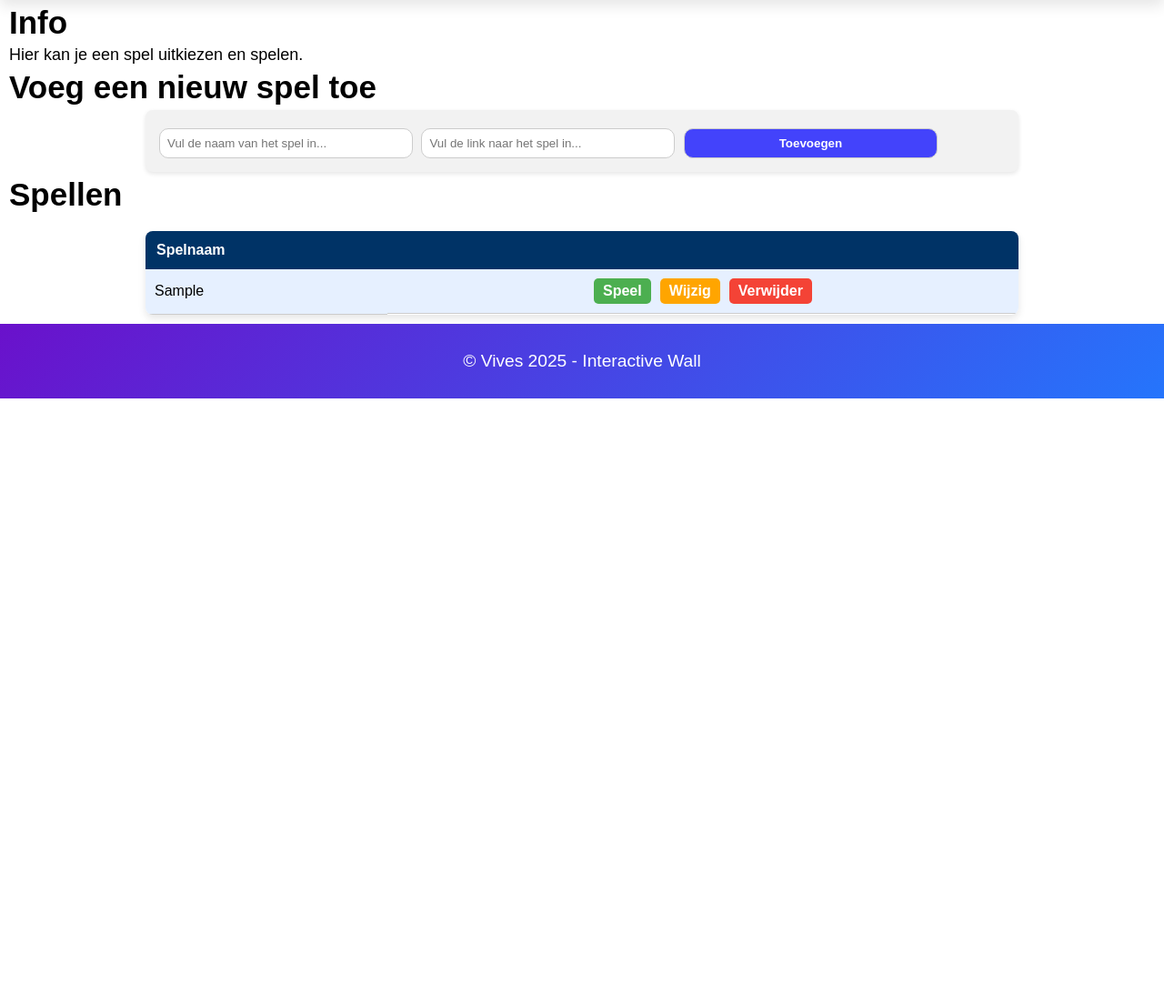
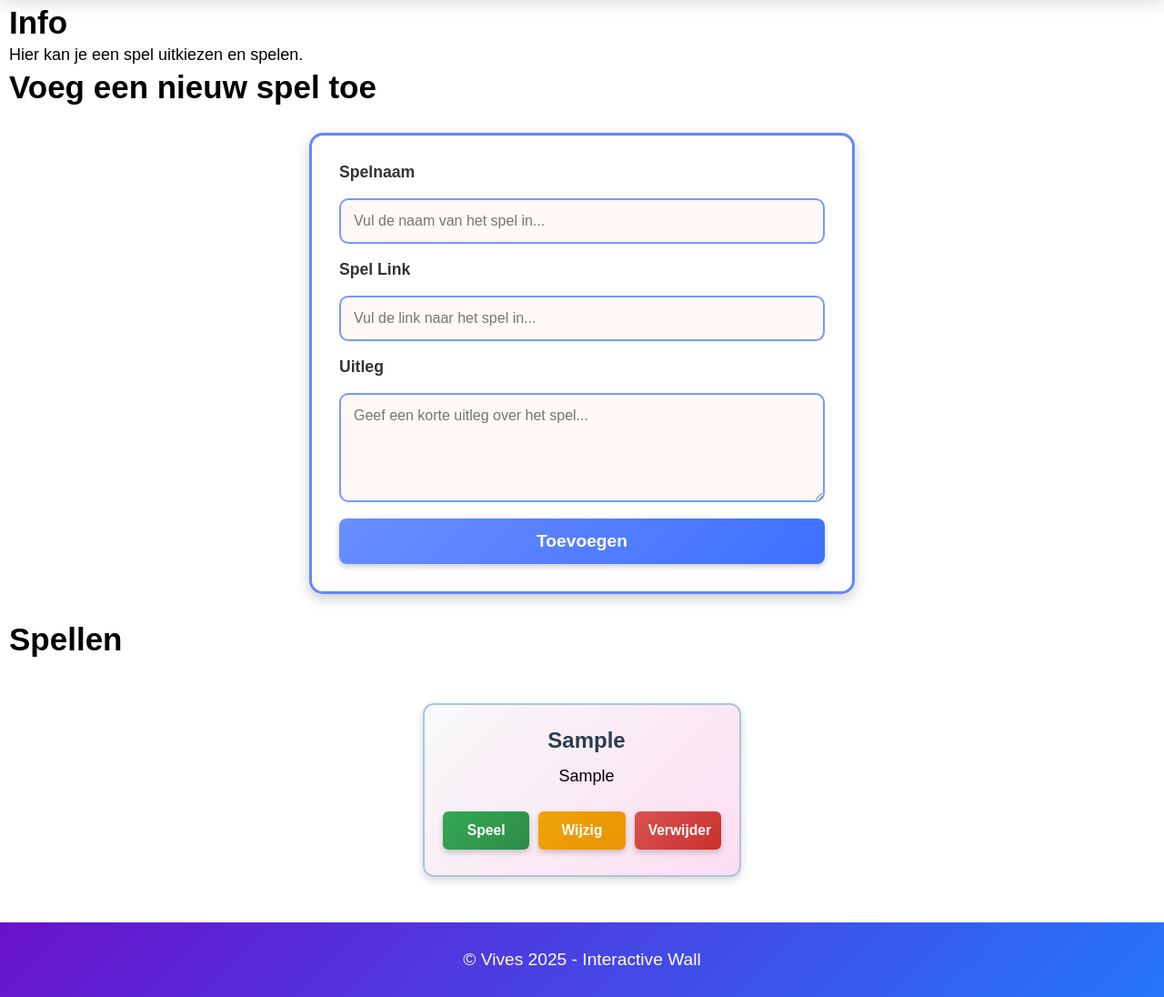
Before and after one commit to robberollez123/ProjectInteractiveWall, a PHP site: page /games.php in a window 1280 px wide. Shown: the part 80-1176 px from the top of the page at 91% size. Before the commit the page ends 518 px from the top, so only its background shows below. Run offline with PHP 8.4, Linux system fonts and the light colour scheme; the visitor is signed in with stand-in values (Sample User, id 1); tables that the repository leaves empty or names only in its code hold one stand-in row (values such as "Sample post"); a stand-in replaces the project's code that opens the database connection.

Commit message:
Spellen pagina update

```diff
--- a/Project/Code/Website/LOGIN/check-username.php
+++ b/Project/Code/Website/LOGIN/check-username.php
@@ -1,5 +1,6 @@
 <?php
 require_once "/../config/database.php";
+        // $linkDB = mysqli_connect("localhost", "root", "", "interactivewall") or die("Error: ".mysqli_connect_error());
 
 if (isset($_POST["username"])) {
     $username = trim($_POST["username"]);
--- a/Project/Code/Website/LOGIN/login.php
+++ b/Project/Code/Website/LOGIN/login.php
@@ -8,6 +8,7 @@ if ($_SERVER["REQUEST_METHOD"] == "POST") {
 
     // Verbinding maken met de database
     require_once __DIR__ . '/../config/database.php';
+        // $linkDB = mysqli_connect("localhost", "root", "", "interactivewall") or die("Error: ".mysqli_connect_error());
 
     // Controleer of de verbinding gelukt is
     if (!$linkDB) {
--- /dev/null
+++ b/Project/Code/Website/NAV PAGES/CSS/games.css
@@ -0,0 +1,176 @@
+.games-container {
+  display: flex;
+  flex-wrap: wrap;
+  justify-content: center; /* Zorgt voor mooie uitlijning */
+  gap: 20px; /* Ruimte tussen de spel-wrappers */
+  max-width: 1600px;
+  margin: 50px auto;
+}
+
+.spel-wrapper {
+  background: linear-gradient(135deg, #f8f9fa, #fcddf0);
+  display: flex;
+  flex-direction: column;
+  align-items: center;
+  justify-content: space-between;
+  flex: 1 1 calc(25% - 20px); /* Max 4 per rij */
+  max-width: 350px;
+  min-width: 250px;
+  padding: 20px;
+  border-radius: 12px;
+  border: 2px solid #aac4e6;
+  box-shadow: 0px 4px 10px rgba(0, 0, 0, 0.15);
+  text-align: center;
+}
+
+.spel-wrapper h2 {
+  font-size: 1.5em;
+  color: #2c3e50;
+  margin-bottom: 10px;
+}
+
+.admin-buttons {
+  font-size: 13px;
+  display: flex;
+  justify-content: center;
+  gap: 10px;
+  width: 100%;
+  margin-top: 15px;
+}
+
+.game-btn {
+  background: linear-gradient(135deg, #34a853, #2e8b47);
+  color: white;
+  padding: 12px 15px;
+  font-size: 1.2em;
+  font-weight: bold;
+  border-radius: 6px;
+  border: none;
+  transition: all 0.3s ease-in-out;
+  box-shadow: 0px 3px 6px rgba(0, 0, 0, 0.2);
+  text-decoration: none;
+  flex: 1;
+  text-align: center;
+  min-width: 80px;
+  max-width: 120px;
+  margin: 8px 0; /* Top & bottom margin toegevoegd */
+}
+
+.game-btn:hover {
+  background: linear-gradient(135deg, #4caf50, #3b9243);
+  transform: scale(1.05);
+  cursor: pointer;
+}
+
+/* Extra styling voor de admin knoppen */
+.edit {
+  background: linear-gradient(135deg, #f0a30a, #e69500);
+}
+
+.edit:hover {
+  background: linear-gradient(135deg, #ffb400, #e69500);
+}
+
+.delete {
+  background: linear-gradient(135deg, #d9534f, #c9302c);
+}
+
+.delete:hover {
+  background: linear-gradient(135deg, #ff5a57, #c9302c);
+}
+
+#add-game-container {
+  background: #ffffff;
+  padding: 30px;
+  border-radius: 15px;
+  max-width: 600px;
+  margin: 30px auto;
+  box-shadow: 0px 5px 15px rgba(0, 0, 0, 0.2);
+  border: 3px solid #6188ff;
+  width: 100%; /* Zorg ervoor dat de container de volledige breedte gebruikt */
+}
+
+#add-game-container h1 {
+  text-align: center;
+  color: #1570d8;
+  font-size: 1.8em;
+  margin-bottom: 20px;
+}
+
+form {
+  display: flex;
+  flex-direction: column;
+  gap: 18px;
+  width: 100%; /* Zorg ervoor dat de form het volledige beschikbare ruimte gebruikt */
+}
+
+label {
+  font-size: 1.1em;
+  font-weight: bold;
+  color: #333;
+}
+
+input,
+textarea {
+  width: 100%; /* Zorg ervoor dat de inputs de volledige breedte van hun container gebruiken */
+  padding: 14px;
+  border: 2px solid #7698ff;
+  border-radius: 10px;
+  font-size: 1em;
+  background: #fff8f6;
+  transition: 0.3s;
+  box-sizing: border-box; /* Dit zorgt ervoor dat padding en borders niet buiten de breedte vallen */
+}
+
+input:focus,
+textarea:focus {
+  border-color: #295fff;
+  outline: none;
+  box-shadow: 0px 3px 8px rgba(216, 67, 21, 0.2);
+}
+
+textarea {
+  height: 120px;
+  resize: vertical;
+}
+.game-button {
+  background: linear-gradient(135deg, #698eff, #3e6fff);
+  color: white;
+  padding: 14px 20px;
+  font-size: 1.2em;
+  font-weight: bold;
+  border-radius: 8px;
+  border: none;
+  transition: all 0.3s ease-in-out;
+  box-shadow: 0px 3px 6px rgba(0, 0, 0, 0.2);
+  cursor: pointer;
+}
+
+.game-button:hover {
+  background: linear-gradient(135deg, hsl(225, 100%, 54%), #3e6fff);
+  transform: scale(1.05);
+}
+
+/* Responsieve aanpassingen */
+@media (max-width: 1400px) {
+  .spel-wrapper {
+    flex: 1 1 calc(33.333% - 20px);
+  }
+}
+
+@media (max-width: 1024px) {
+  .spel-wrapper {
+    flex: 1 1 calc(50% - 20px);
+  }
+}
+
+@media (max-width: 600px) {
+  .spel-wrapper {
+    flex: 1 1 100%;
+  }
+
+  .admin-buttons {
+    flex-direction: column; /* Op mobiele schermen onder elkaar */
+    align-items: center;
+  }
+}
--- a/Project/Code/Website/NAV PAGES/CSS/gamesTable.css
+++ /dev/null
@@ -1,157 +0,0 @@
-/* Games Table Styling */
-.games-table {
-    width: 75%;
-    margin: 10px auto;
-    border-collapse: collapse;
-    margin-top: 20px;
-    background: #ffffff;
-    border-radius: 8px;
-    overflow: hidden;
-    box-shadow: 0 4px 8px rgba(0, 0, 0, 0.1);
-}
-
-th {
-    padding: 12px;
-    background: #003366;
-    color: white;
-    text-align: left;
-}
-
-tbody tr:nth-child(even) {
-    background: #e6f0ff;
-}
-
-tbody tr:hover {
-    background: #cce0ff;
-}
-
-td {
-    padding: 10px;
-    border-bottom: 1px solid #ccc;
-}
-
-/* Verandering: Flexbox voor knoppen naast elkaar */
-td.action-buttons {
-    display: flex; /* Zorgt ervoor dat knoppen naast elkaar staan */
-    gap: 10px; /* Ruimte tussen de knoppen */
-    justify-content: center; /* Zorgt ervoor dat knoppen gecentreerd worden */
-}
-
-/* Algemene stijl voor de knoppen */
-.game-button {
-    display: inline-block;
-    background-color: rgb(67, 67, 251);
-    color: white;
-    cursor: pointer;
-    padding: 5px 10px;
-    border-radius: 5px;
-    text-decoration: none;
-    transition: 0.3s;
-    font-weight: bold;
-}
-
-.game-button:hover{
-    background-color: rgb(42, 42, 171);
-}
-
-/* Kleuren voor knoppen */
-.game-button.play {
-    background: #4CAF50; /* Groene kleur voor de Speel-knop */
-    color: white;
-}
-
-.game-button.edit {
-    background: #FFA500; /* Oranje kleur voor de Wijzig-knop */
-    color: white;
-}
-
-.game-button.delete {
-    background: #f44336; /* Rode kleur voor de Verwijder-knop */
-    color: white;
-}
-
-/* Hover-effecten voor knoppen */
-.game-button:hover {
-    opacity: 0.8;
-}
-
-/* Specifieke hoverkleuren voor elke knop */
-.game-button.play:hover {
-    background: #45a049;
-}
-
-.game-button.edit:hover {
-    background: #e68900;
-}
-
-.game-button.delete:hover {
-    background: #d32f2f;
-}
-
-/* Toevoegingssectie */
-#add-game-container {
-    margin: 5px auto;
-    width: 75%;
-    padding: 15px;
-    background: #f2f2f2;
-    border-radius: 8px;
-    box-shadow: 0 2px 5px rgba(0, 0, 0, 0.1);
-}
-
-#add-game-container input {
-    padding: 8px;
-    width: 30%;
-    margin: 5px 5px 0px 0;
-    border: 1px solid #ccc;
-    border-radius: 10px;
-}
-
-/* Responsive aanpassingen */
-
-/* Voor schermen kleiner dan 768px */
-@media (max-width: 768px) {
-    .games-table {
-        width: 90%;
-        margin: 0 auto;    }
-
-    th, td {
-        padding: 8px; /* Verminderde padding voor kleinere schermen */
-    }
-
-    td.action-buttons {
-        flex-direction: column; /* Knoppen stapelen zich onder elkaar */
-        gap: 5px; /* Kleinere gap tussen de knoppen */
-    }
-
-    #add-game-container {
-        width: 90%; /* Toevoegingselement neemt 90% van het scherm in */
-        padding: 10px; /* Kleinere padding voor kleine schermen */
-    }
-
-    #add-game-container input {
-        width: 90%; /* Zorgt ervoor dat de invoervelden de breedte van het scherm innemen */
-    }
-}
-
-/* Voor schermen kleiner dan 480px */
-@media (max-width: 480px) {
-    .games-table {
-        font-size: 14px; /* Verklein de tekstgrootte op kleinere schermen */
-        width: 90%;
-        margin: 0 auto;
-    }
-
-    th, td {
-        padding: 6px; /* Nog kleinere padding voor heel kleine schermen */
-    }
-
-    td.action-buttons {
-        flex-direction: column; /* Knoppen stapelen zich onder elkaar */
-        gap: 5px;
-    }
-
-    #add-game-container {
-        width: 90%; /* Volledige breedte voor toevoeging */
-        padding: 8px;
-    }
-}
--- a/Project/Code/Website/change-game.php
+++ b/Project/Code/Website/change-game.php
@@ -1,6 +1,7 @@
 <?php
 session_start();
 require_once __DIR__ . '/config/database.php';
+        // $linkDB = mysqli_connect("localhost", "root", "", "interactivewall") or die("Error: ".mysqli_connect_error());
 
 // Controleer of de gebruiker is ingelogd en admin is
 $ingelogd = isset($_SESSION["user"]);
--- a/Project/Code/Website/games.php
+++ b/Project/Code/Website/games.php
@@ -1,18 +1,18 @@
 <?php
 session_start();
 
+// $linkDB = mysqli_connect("localhost", "root", "", "interactivewall") or die("Error: ".mysqli_connect_error());
 require_once __DIR__ . '/config/database.php';
-
 // Controleer of de gebruiker is ingelogd
 $ingelogd = isset($_SESSION["user"]);
 $adminUser = isset($_SESSION["isAdmin"]) && $_SESSION["isAdmin"] == 1;
 
 if ($adminUser && isset($_POST["submit"])) {
-    if (!empty($_POST["naam"]) && !empty($_POST["link"])) {
+    if (!empty($_POST["naam"]) && !empty($_POST["link"]) && !empty($_POST["uitleg"])) {
         // Gebruik prepared statements voor veiligheid
-        $query = "INSERT INTO spellen (naam, link) VALUES (?, ?)";
+        $query = "INSERT INTO spellen (naam, link, uitleg) VALUES (?, ?, ?)";
         $stmt = mysqli_prepare($linkDB, $query);
-        mysqli_stmt_bind_param($stmt, "ss", $_POST["naam"], $_POST["link"]);
+        mysqli_stmt_bind_param($stmt, "sss", $_POST["naam"], $_POST["link"], $_POST["uitleg"]);
 
         if (!mysqli_stmt_execute($stmt)) {
             $message = "<p class='error'>Fout bij toevoegen: " . mysqli_error($linkDB) . "</p>";
@@ -29,12 +29,6 @@ if ($adminUser && isset($_GET["delete"])) {
     $stmt = mysqli_prepare($linkDB, $deleteQuery);
     mysqli_stmt_bind_param($stmt, "i", $gameId);
 
-    if (mysqli_stmt_execute($stmt)) {
-        $message = "<p class='success'>Spel succesvol verwijderd.</p>";
-    } else {
-        $message = "<p class='error'>Fout bij verwijderen: " . mysqli_error($linkDB) . "</p>";
-    }
-
     mysqli_stmt_close($stmt);
 }
 ?>
@@ -50,6 +44,7 @@ if ($adminUser && isset($_GET["delete"])) {
     <link rel="stylesheet" href="NAV PAGES/CSS/headerStyle.css">
     <link rel="stylesheet" href="NAV PAGES/CSS/main.css">
     <link rel="stylesheet" href="NAV PAGES/CSS/login.css">
+    <link rel="stylesheet" href="NAV PAGES/CSS/games.css">
     <link rel="stylesheet" href="https://cdnjs.cloudflare.com/ajax/libs/font-awesome/6.5.1/css/all.min.css">
 </head>
 <body>
@@ -94,8 +89,15 @@ if ($adminUser && isset($_GET["delete"])) {
     <h1>Voeg een nieuw spel toe</h1>
     <div id="add-game-container">
         <form action="<?php echo $_SERVER["PHP_SELF"]; ?>" method="post">
-            <input type="text" name="naam" placeholder="Vul de naam van het spel in..." required>
-            <input type="url" name="link" placeholder="Vul de link naar het spel in..." required>
+            <label for="naam">Spelnaam</label>
+            <input type="text" id="naam" name="naam" placeholder="Vul de naam van het spel in..." required>
+
+            <label for="link">Spel Link</label>
+            <input type="url" id="link" name="link" placeholder="Vul de link naar het spel in..." required>
+
+            <label for="uitleg">Uitleg</label>
+            <textarea id="uitleg" name="uitleg" placeholder="Geef een korte uitleg over het spel..." required></textarea>
+
             <input class="game-button" type="submit" name="submit" value="Toevoegen">
         </form>
     </div>
@@ -103,33 +105,26 @@ if ($adminUser && isset($_GET["delete"])) {
 <?php endif; ?>
 
 <h1>Spellen</h1>
-    <table class="games-table">
-        <tr>
-            <th>Spelnaam</th>
-            <th></th>
-            <?php if ($adminUser): ?>
-                <!-- De wijzig- en verwijderknoppen komen naast de speelknop -->
-            <?php endif; ?>
-        </tr>
+<div class="games-container">
     <?php
     $result = mysqli_query($linkDB, "SELECT * FROM spellen");
     while ($record = mysqli_fetch_array($result)) {
-                echo "<tr>
-                        <td>{$record['naam']}</td>
-                        <td class='action-buttons'>
-                            <a class='game-button play' href=\"{$record['link']}\" target='_blank'>Speel</a>";
+        echo "<div class='spel-wrapper'>
+                <h2>{$record['naam']}</h2>
+                <p>{$record['uitleg']}</p>
+                <div class='admin-buttons'>
+                    <a class='game-btn' href='{$record['link']}' target='_blank'>Speel</a>";
 
         if ($adminUser) {
-                    // Wijzig- en verwijderknoppen komen hier
-                    echo "<a class='game-button edit' href=\"change-game.php?id={$record['id']}\">Wijzig</a>
-                        <a class='game-button delete' href=\"?delete={$record['id']}\" onclick='return confirm(\"Weet je zeker dat je dit spel wilt verwijderen?\")'>Verwijder</a>";
+            echo "<a class='game-btn edit' href='change-game.php?id={$record['id']}'>Wijzig</a>
+                  <a class='game-btn delete' href='?delete={$record['id']}' onclick='return confirm(\"Weet je zeker dat je dit spel wilt verwijderen?\")'>Verwijder</a>";
         }
 
-                echo "</td>
-                    </tr>";
+        echo "</div></div>";
     }
     ?>
-    </table>
+</div>
+
 <footer>&copy; Vives 2025 - Interactive Wall</footer>
 
 <script src="NAV PAGES/SCRIPTS/nav.js" defer></script>
```
Lines whose indentation alone changed are shown as unchanged.
